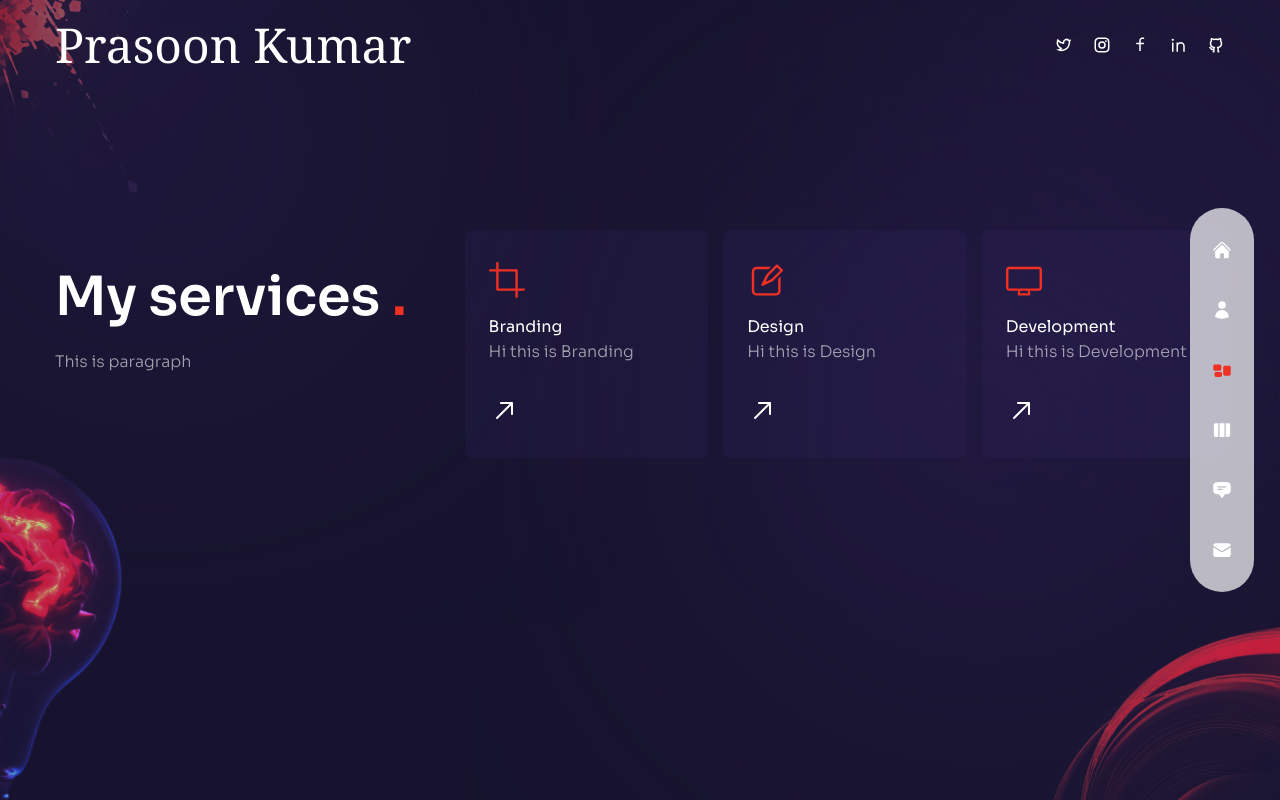
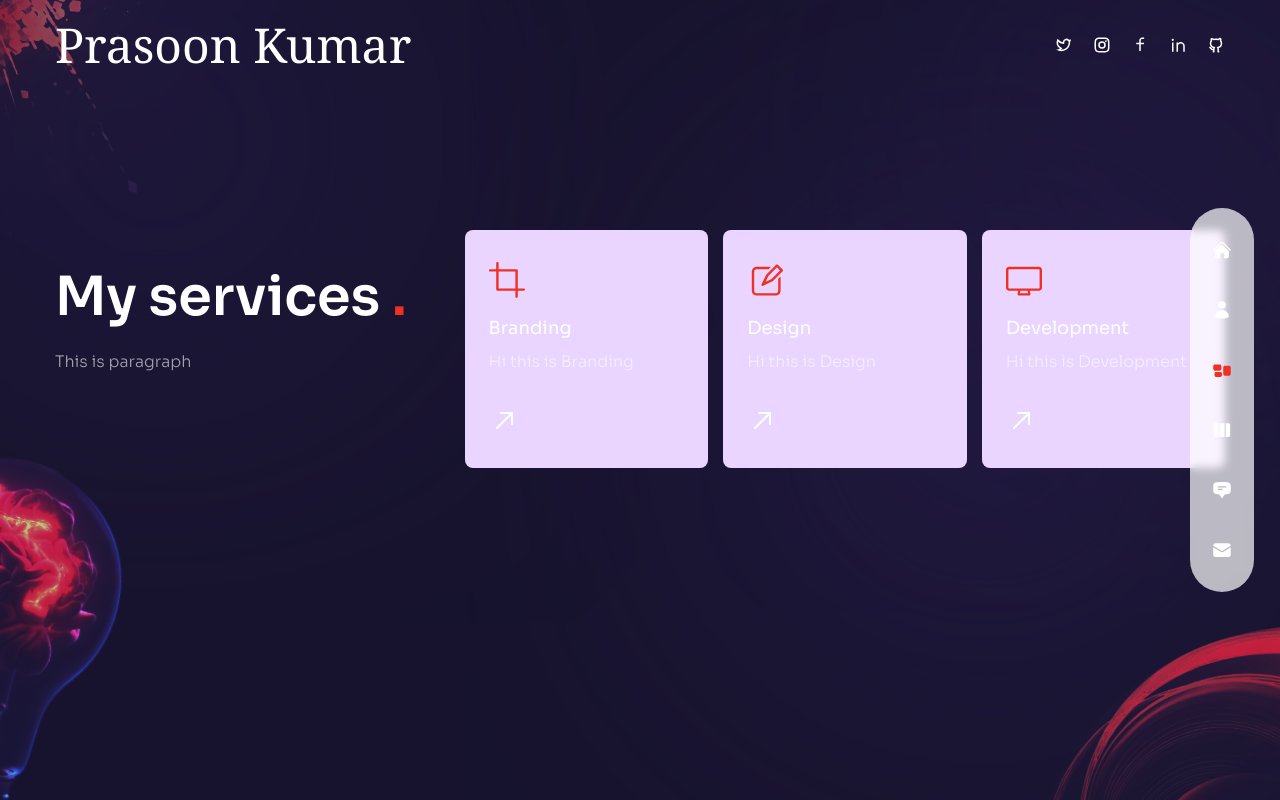
Before and after one commit to 01Coolguy/My_Portfolio, a Next.js app: page /services in a window 1280 px wide. Built offline with nearby package versions, Linux system fonts and the light colour scheme.

Commit message:
Provides the better version

```diff
--- a/components/Layout.js
+++ b/components/Layout.js
@@ -1,31 +1,24 @@
+import React from 'react';
+import { Sora } from '@next/font/google';
+import Header from '../components/Header';
+import TopLeftImg from '../components/TopLeftImg';
+import Nav from '../components/Nav';
 
-import{ Sora} from '@next/font/google'
-
-const sora=Sora({
-  subsets:['latin'],
-  variable:'--font-sora',
-  weight:['100','200','300','400','500','600','700','800'],
+const sora = Sora({
+  subsets: ['latin'],
+  variable: '--font-sora',
+  weight: ['100', '200', '300', '400', '500', '600', '700', '800'],
 });
 
-
-import Nav from '../components/Nav';
-import  Header from '../components/Header';
-import TopLeftImg from '../components/TopLeftImg';
-
-const Layout = ({children}) => {
-  return(
-  <div className={`page bg-site text-white bg-cover bg-no-repeat ${sora.variable}
-  font-sora relative `}
-  >
-
-
-    <TopLeftImg />
-    <Nav/>
-    <Header />
-    {children}
-     </div>
+const Layout = ({ children }) => {
+  return (
+    <div className={`page bg-site text-white bg-cover bg-no-repeat ${sora.variable} font-sora relative`}>
+      <TopLeftImg />
+      <Nav />
+      <Header />
+      {children}
+    </div>
   );
 };
 
-
 export default Layout;
--- a/components/Nav.js
+++ b/components/Nav.js
@@ -1,77 +1,44 @@
-//  links
-import{
-  HiHome,
-  HiUser,
-  HiViewColumns,
-  HiRectangleGroup,
-  HiChatBubbleBottomCenterText,
-  HiEnvelope,
+import React from 'react';
+import Link from 'next/link';
+import { useRouter } from 'next/router';
+import { HiHome, HiUser, HiViewColumns, HiRectangleGroup, HiChatBubbleBottomCenterText, HiEnvelope } from 'react-icons/hi2';
 
-}from 'react-icons/hi2';
-
-export const navData = [
+const navData = [
   { name: 'home', path: '/', icon: <HiHome /> },
   { name: 'about', path: '/about', icon: <HiUser /> },
   { name: 'services', path: '/services', icon: <HiRectangleGroup /> },
   { name: 'work', path: '/work', icon: <HiViewColumns /> },
-  {
-    name: 'testimonials',
-    path: '/testimonials',
-    icon: <HiChatBubbleBottomCenterText />,
-  },
-  {
-    name: 'contact',
-    path: '/contact',
-    icon: <HiEnvelope />,
-  },
+  { name: 'testimonials', path: '/testimonials', icon: <HiChatBubbleBottomCenterText /> },
+  { name: 'contact', path: '/contact', icon: <HiEnvelope /> },
 ];
-
-import Link from 'next/link';
-import {useRouter} from 'next/router'
-
-
 
 const Nav = () => {
   const router = useRouter();
-  const pathname=router.pathname;
+  const pathname = router.pathname;
 
-  return(
-
-    <nav className='flex flex-col items-center xl:justify-center
-     gap-y-4 fixed h-max bottom-0 mt-auto xl:right-[2%]
-     z-50 top-0 w-full xl:w-16  xl:max-w-md xl:h-screen '>
-
-    {/*inner*/}
-    <div className='flex w-full xl:flex-col items-center justify-between xl:justify-center
-    gap-y-10 px-4 md:px-40 xl:px-0 h-[80px] xl:h-max py-8 bg-white/70
-    backdrop-blur-sm text-4xl xl:text-xl xl:rounded-full '>
-      {navData.map((link,index)=>{
-        return (
+  return (
+    <nav className="flex flex-col items-center xl:justify-center gap-y-4 fixed h-max bottom-0 mt-auto xl:right-[2%] z-50 top-0 w-full xl:w-16 xl:max-w-md xl:h-screen">
+      <div className="flex w-full xl:flex-col items-center justify-between xl:justify-center gap-y-10 px-4 md:px-40 xl:px-0 h-[80px] xl:h-max py-8 bg-white/70 backdrop-blur-sm text-4xl xl:text-xl xl:rounded-full">
+        {navData.map((link, index) => (
           <Link
             className={`${
-            link.path===pathname && 'text-accent'}
-            relative flex items-center group hover:text-accent
-            transition-all duration-300`}
+              link.path === pathname ? 'text-accent' : ''
+            } relative flex items-center group hover:text-accent transition-all duration-300`}
             href={link.path}
             key={index}
           >
-
-
-            <div className='absolute pr-14 right-0 hidden xl:group-hover:flex'>
-               <div className='bg-white relative flex text-primary itemscenter p-[6px] rounded-[6px]'>
-                 <div className='text-[12px] leading-none font-semibold capitalize'>{link.name}</div>
-              <div className='border-solid border-l-white border-l-8
-                    border-y-transparent border-y-[8px] border-r-0 absolute -right-2'         ></div>
+            <div className="absolute pr-14 right-0 hidden xl:group-hover:flex">
+              <div className="bg-white relative flex text-primary items-center p-[6px] rounded-[6px]">
+                <div className="text-[12px] leading-none font-semibold capitalize">{link.name}</div>
+                <div className="border-solid border-l-white border-l-8 border-y-transparent border-y-[8px] border-r-0 absolute -right-2"></div>
               </div>
             </div>
-
-
-
-            <div>{link.icon} </div>
-          </Link>);
-      })}
-    </div>
-    </nav>);
+            <div>{link.icon}</div>
+          </Link>
+        ))}
+      </div>
+    </nav>
+  );
 };
 
 export default Nav;
--- a/components/ServiceSlider.js
+++ b/components/ServiceSlider.js
@@ -1,92 +1,77 @@
+import React from 'react';
 import { Swiper, SwiperSlide } from 'swiper/react';
-
-
-
 import 'swiper/css';
 import 'swiper/css/free-mode';
 import 'swiper/css/pagination';
+import { RxCrop, RxDesktop, RxPencil2, RxReader, RxRocket, RxArrowTopRight } from 'react-icons/rx';
+import { FreeMode, Pagination } from 'swiper';
 
-
-// icons
-import{
-  RxCrop,
-  RxDesktop,
-  RxPencil2,
-  RxReader,
-  RxRocket,
-  RxArrowTopRight,
-
-}from 'react-icons/rx';
-
-//import required modules
-import { FreeMode, Pagination } from  'swiper';
-
-
-export const serviceData=[
+const ServiceSlider = () => {
+  const serviceData = [
     {
-    icon:<RxCrop/>,
-    title:'Branding',
-    description:'Hi this is Branding'
+      icon: <RxCrop />,
+      title: 'Branding',
+      description: 'Hi this is Branding',
     },
     {
-    icon:<RxPencil2/>,
-    title:'Design',
-    description:'Hi this is Design'
-  },
-  { icon:<RxDesktop/>,
-    title:'Development',
-    description:'Hi this is Development'
+      icon: <RxPencil2 />,
+      title: 'Design',
+      description: 'Hi this is Design',
     },
     {
-    icon:<RxReader/>,
-    title:'Copywriting',
-    description:'Hi this is Copywriting'
+      icon: <RxDesktop />,
+      title: 'Development',
+      description: 'Hi this is Development',
     },
     {
-    icon:<RxRocket/>,
-    title:'SEO',
-    description:'Hi this is SCO'
-  }
-]
+      icon: <RxReader />,
+      title: 'Copywriting',
+      description: 'Hi this is Copywriting',
+    },
+    {
+      icon: <RxRocket />,
+      title: 'SEO',
+      description: 'Hi this is SEO',
+    },
+  ];
 
-const ServiceSlider = () => {
-  return (<Swiper breakpoints={{
-    320:{
-      slidesPerView:1,
-      spaceBetween:15,
+  return (
+    <Swiper
+      breakpoints={{
+        320: {
+          slidesPerView: 1,
+          spaceBetween: 15,
         },
-    640:{
-      slidesPerView:3,
-      spaceBetween:15,
+        640: {
+          slidesPerView: 3,
+          spaceBetween: 15,
         },
       }}
       freeMode={true}
       pagination={{
-    clickable:true
+        clickable: true,
       }}
-  modules={{FreeMode,Pagination}}
-  className='h-[240px] sm:h-[340px]'
+      modules={{ FreeMode, Pagination }}
+      className="h-[240px] sm:h-[340px]"
     >
-    {
-      serviceData.map((item,index)=>{
-        return(
+      {serviceData.map((item, index) => (
         <SwiperSlide key={index}>
-          <div className='bg-[rgba(65,47,123,0.15)] h-max rounded-lg px-6 py-8 flex sm:flex-col gap-x-6 sm:gap-x-0 group cursor-pointer
-          hover:bg[rgba(89,65,169,0.15)] transition-all duration-300'>
-            <div className='text-4xl text-accent mb-4'>{item.icon}</div>
-            <div className='mb-8'>
-            <div mb-2 text-lg> {item.title} </div>
-            <p className='max-w-[350px] leading-normal'> {item.description} </p>
+          <div className="bg-purple-200 h-max rounded-lg px-6 py-8 flex sm:flex-col gap-x-6 sm:gap-x-0 group cursor-pointer hover:bg-purple-300 transition-all duration-300">
+            <div className="text-4xl text-accent mb-4" aria-label={item.title}>
+              {item.icon}
             </div>
-            {/* {arrow} */}
-            <div className='text-3xl'>
-              <RxArrowTopRight className='group-hover:rotate-45 group-hover:text-accent transition-all duration-300'/>
+            <div className="mb-8">
+              <div className="mb-2 text-lg">{item.title}</div>
+              <p className="max-w-[350px] leading-normal">{item.description}</p>
+            </div>
+            <div className="text-3xl">
+              <RxArrowTopRight className="group-hover:rotate-45 group-hover:text-accent transition-all duration-300" />
             </div>
           </div>
         </SwiperSlide>
+      ))}
+    </Swiper>
   );
-      })}
-    </Swiper>);
 };
 
 export default ServiceSlider;
--- a/package.json
+++ b/package.json
@@ -15,9 +15,9 @@
     "react": "18.2.0",
     "react-countup": "^6.4.2",
     "react-dom": "18.2.0",
-    "react-icons": "^4.8.0",
+    "react-icons": "^4.10.1",
     "react-tsparticles": "^2.9.3",
-    "swiper": "^9.4.0",
+    "swiper": "^9.4.1",
     "tailwind-scrollbar": "^3.0.4",
     "tsparticles": "^2.9.3"
   },
--- a/pages/about/index.js
+++ b/pages/about/index.js
@@ -1,23 +1,22 @@
-import React, { useState } from 'react';
+import React,{ useState } from 'react';
 
-import {
+
+import{
   FaHtml5,
   FaCss3,
   FaJs,
   FaReact,
   FaWordpress,
   FaFigma,
-} from 'react-icons/fa';
+}from 'react-icons/fa'
 
-import {
+import{
   SiNextdotjs,
   SiFramer,
   SiAdobephotoshop,
   SiAdobexd,
-} from 'react-icons/si';
+} from 'react-icons/si'
 
-// Import iconComponents here
-import iconComponents from 'path-to-icon-components'; // Replace with the actual path
 
 export const aboutData = [
   {
@@ -112,7 +111,7 @@
        initial='hidden'
        animate='show'
        exit='hidden'
-       className='hidden xl:flex absolute botom-0 -left-[370px]'>
+       className='hidden xl:flex absolute bottom-0 -left-[370px]'>
         <Avatar />
       </motion.div>
       <div className='container mx-auto h-full flex flex-col items-center xl:flex-row gap-x-6'>
@@ -175,14 +174,12 @@
         </div>
         <motion.div
           variants={fadeIn('left',0.4)}
-          inital='hidden'
+          initial='hidden'
           animate='show'
           exit='hidden'
           className='flex flex-col w-full xl:max-w-[48%] h-[480px] '>
              <div className='flex gap-x-4 xl:gap-x-8 mx-auto xl:mx-0 mb-4'>
-            {aboutData.map((item,itemIndex)=>{
-              return (
-
+      {aboutData.map((item, itemIndex) => (
         <div
           key={itemIndex}
           className={`${
@@ -190,46 +187,42 @@
             'cursor-pointer capitalize xl:text-lg relative after:w-8 after:h-[2px] after:bg-white after:absolute after:-bottom-1 after:left-0'
             : ''
           `}
-                onClick={()=>setIndex(itemIndex)}
+          onClick={() => setIndex(itemIndex)}
         >
           {item.title}
         </div>
-
-                );
-            })}
+      ))}
     </div>
     <div>
       {aboutData[index].info.map((item, itemIndex) => (
         <div key={itemIndex}>
           <div>{item.title}</div>
+        </div>
+      ))}
+    </div>
+    <div className='py-2 xl:py-6 flex flex-col gap-y-2 xl:gap-y-4 items-center xl:items-start'>
+      {aboutData[index].info.map((item, itemIndex) => (
+        <div key={itemIndex} className='flex-1 flex flex-col md:flex-row max-w-max gap-x-2 items-center text-white/60'>
+          <div className='font-light mb-2 md:mb-0'>{item.title}</div>
+          <div className='hidden md:flex'>-</div>
+          <div className='font-light mb-2 md:mb-0'>{item.stage}</div>
           <div className='flex gap-x-4'>
-             {item.icons?.map((iconName, iconNameIndex) => {
-              const IconComponent = iconComponents[iconName];
-              return <div key={iconNameIndex} className='text-2xl text-white'><IconComponent /></div>;
-            })}
+            {item.icons?.map((icon, iconIndex) => (
+              <div key={iconIndex} className='text-2xl text-white'>
+                {icon}
+              </div>
+            ))}
           </div>
         </div>
       ))}
     </div>
-          <div className=' py-2 xl:py-6 flex flex-col gap-y-2 xl:gap-y-4 items-center xl:items-start'>
-            {aboutData[index].info.map((item,itemIndex)=>{
-              return(
-                <div key={itemIndex} className='flex-1 flex flex-col md:flex-row  max-w-max gap-x-2 items-center text-white/60'>
 
 
-               <div className='font-light mb-2 md:mb-0'> {item.title}</div>
-               <div className='hidden md:flex'>-</div>
-               <div className='font-light mb-2 md:mb-0'> {item.stage} </div>
-               <div className='flex gap-x-4'>
-               {item.icons?.map((icon,itemIndex)=>{
-                return <div className='text-2xl text-white'>{icon}</div>
-               })}
-               </div>
 
-               </div>
-               );
-            })}
-          </div>
+
+
+
+
         </motion.div>
       </div>
 
--- a/pages/contact/index.js
+++ b/pages/contact/index.js
@@ -1,4 +1,4 @@
-import Circles from '/components/Circles';
+// import Circles from '/components/Circles';
 import { BsArrowRight} from 'react-icons/bs';
 import {motion} from 'framer-motion';
 import {fadeIn} from '../../variants';
--- a/pages/index.js
+++ b/pages/index.js
@@ -1,4 +1,4 @@
-import Image from 'next/image';
+// import Image from 'next/image';
 import ParticlesContainer from '../components/ParticlesContainer';
 import ProjectsBtn from '../components/ProjectsBtn';
 import Avatar from '../components/Avatar';
--- a/pages/services/index.js
+++ b/pages/services/index.js
@@ -1,48 +1,48 @@
-
+import React from 'react';
 import ServiceSlider from '../../components/ServiceSlider';
 import Bulb from '../../components/Bulb';
 import Circles from '../../components/Circles';
-
-
 import { motion } from 'framer-motion';
-import {  fadeIn } from '../../variants';
-
+import { fadeIn } from '../../variants';
 
 const Services = () => {
-return(
-<div className='h-full bg-primary/30 py-36 flex items-center'>
-  <Circles/>
-  <div className='container mx-auto '>
-    <div className='flex flex-col xl:flex-row gap-x-8'>
-      {/* {text} */}
-      <div className='text-center flex xl:w-[30vw] flex-col lg:text-left mb-4 xl:mb-0'>
+  return (
+    <div className="h-full bg-primary/30 py-36 flex items-center">
+      <Circles />
+      <div className="container mx-auto">
+        <div className="flex flex-col xl:flex-row gap-x-8">
+          <div className="text-center flex xl:w-[30vw] flex-col lg:text-left mb-4 xl:mb-0">
             <motion.h2
-        variants={fadeIn('up',0.3)}
-        initial='hidden'
-        animate='show'
-        exit='hidden'
-        className='h2 xl:mt-8'>My services <span className='text-accent'>.</span></motion.h2>
+              variants={fadeIn('up', 0.3)}
+              initial="hidden"
+              animate="show"
+              exit="hidden"
+              className="h2 xl:mt-8"
+            >
+              My services <span className="text-accent">.</span>
+            </motion.h2>
             <motion.p
-
-         variants={fadeIn('up',0.4)}
-         initial='hidden'
-         animate='show'
-         exit='hidden'
-          className='mb-4 max-w-[400px] mx-auto lg:mx-0'> This is paragraph</motion.p>
+              variants={fadeIn('up', 0.4)}
+              initial="hidden"
+              animate="show"
+              exit="hidden"
+              className="mb-4 max-w-[400px] mx-auto lg:mx-0"
+            >
+              This is paragraph
+            </motion.p>
           </div>
           <motion.div
-        variants={fadeIn('down',0.6)}
-        initial='hidden'
-        animate='show'
-        exit='hidden'
-        className='w-full xl:max-w-[65%]'>
-        {/* {slider} */}
-       <ServiceSlider/>
+            variants={fadeIn('down', 0.6)}
+            initial="hidden"
+            animate="show"
+            exit="hidden"
+            className="w-full xl:max-w-[65%]"
+          >
+            <ServiceSlider />
           </motion.div>
-
         </div>
       </div>
-  <Bulb/>
+      <Bulb />
     </div>
   );
 };
```
Also changed, not shown: components/Avatar.js (+7 -5 lines), components/Header.js (+5 -4 lines), components/TestimonialSlider.js (+20 -23 lines), pages/work/index.js (+20 -21 lines), 1 other file (tests, documents, lock files or other folders). Lines whose indentation alone changed are shown as unchanged.
